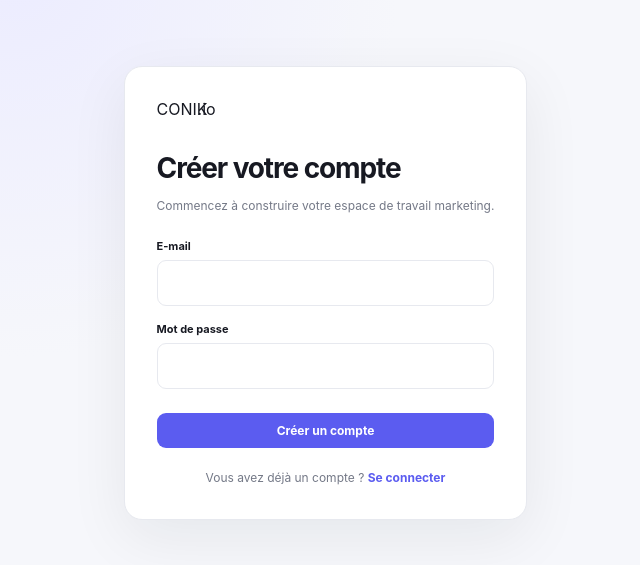
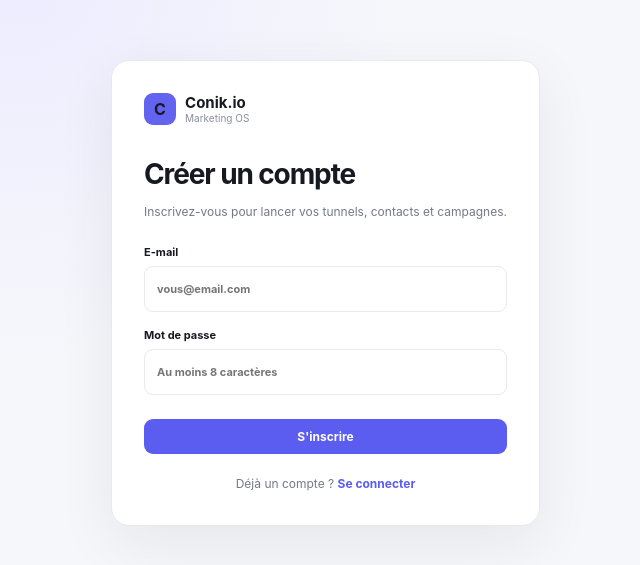
Before and after one commit to anamaherbert1-glitch/Conik.io, a Next.js app: page /signup in a window 1280 px wide. Shown: the part 107-672 px from the top of the page, without its empty margins (437-1077 px from the left). Built offline with nearby package versions, Linux system fonts and the light colour scheme.

Commit message:
feat(ux): skip workspace, center auth pages, orange theme + WhatsApp green

```diff
--- a/app/signup/page.tsx
+++ b/app/signup/page.tsx
@@ -5,21 +5,85 @@
 import { createClient } from '@/lib/supabase/client'
 
 export default function SignupPage() {
-  const [email, setEmail] = useState(''); const [password, setPassword] = useState(''); const [error, setError] = useState(''); const [message, setMessage] = useState(''); const [loading, setLoading] = useState(false)
+  const [email, setEmail] = useState('')
+  const [password, setPassword] = useState('')
+  const [error, setError] = useState('')
+  const [message, setMessage] = useState('')
+  const [loading, setLoading] = useState(false)
+
   async function submit(event: FormEvent) {
-    event.preventDefault(); setError(''); setMessage(''); setLoading(true)
+    event.preventDefault()
+    setError('')
+    setMessage('')
+    setLoading(true)
     try {
       const supabase = createClient()
       const normalizedEmail = email.trim().toLowerCase()
-      const { data, error } = await supabase.auth.signUp({ email: normalizedEmail, password, options: { emailRedirectTo: `${window.location.origin}/auth/callback?next=/onboarding` } })
-      if (error) setError(error.message)
-      else if (data.session) window.location.href = '/onboarding'
-      else setMessage('Consultez votre boîte mail pour confirmer votre compte, puis poursuivez la configuration.')
-    } catch (err) {
-      setError(err instanceof Error ? err.message : 'Impossible de créer le compte.')
+      const { data, error: signUpError } = await supabase.auth.signUp({
+        email: normalizedEmail,
+        password,
+        options: { emailRedirectTo: `${window.location.origin}/onboarding` },
+      })
+      if (signUpError) {
+        setError(signUpError.message)
+        return
+      }
+      if (data.session) {
+        window.location.replace('/onboarding')
+        return
+      }
+      setMessage('Compte créé. Vérifiez votre e-mail si une confirmation est requise, puis connectez-vous.')
+    } catch (e) {
+      setError(e instanceof Error ? e.message : 'Inscription impossible.')
     } finally {
       setLoading(false)
     }
   }
-  return <main className="auth-page"><div className="auth-card"><Link href="/" className="brand">CONIK<span>.io</span></Link><h1>Créer votre compte</h1><p>Commencez à construire votre espace de travail marketing.</p><form onSubmit={submit}><label>E-mail<input type="email" required autoComplete="email" value={email} onChange={e=>setEmail(e.target.value)} /></label><label>Mot de passe<input type="password" required minLength={8} autoComplete="new-password" value={password} onChange={e=>setPassword(e.target.value)} /></label>{error && <div className="error">{error}</div>}{message && <div className="success">{message}</div>}<button className="primary full" disabled={loading}>{loading ? 'Création…' : 'Créer un compte'}</button></form><p className="auth-footer">Vous avez déjà un compte ? <Link href="/login">Se connecter</Link></p></div></main>
+
+  return (
+    <main className="auth-page">
+      <div className="auth-card">
+        <Link href="/" className="brand">
+          <b>C</b>
+          <strong>Conik.io</strong>
+          <small>Marketing OS</small>
+        </Link>
+        <h1>Créer un compte</h1>
+        <p>Inscrivez-vous pour lancer vos tunnels, contacts et campagnes.</p>
+        <form onSubmit={submit}>
+          <label>
+            E-mail
+            <input
+              type="email"
+              required
+              autoComplete="email"
+              value={email}
+              onChange={(e) => setEmail(e.target.value)}
+              placeholder="vous@email.com"
+            />
+          </label>
+          <label>
+            Mot de passe
+            <input
+              type="password"
+              required
+              minLength={8}
+              autoComplete="new-password"
+              value={password}
+              onChange={(e) => setPassword(e.target.value)}
+              placeholder="Au moins 8 caractères"
+            />
+          </label>
+          {error && <div className="error">{error}</div>}
+          {message && <div className="success">{message}</div>}
+          <button className="primary full" disabled={loading}>
+            {loading ? 'Création…' : "S'inscrire"}
+          </button>
+        </form>
+        <p className="auth-footer">
+          Déjà un compte ? <Link href="/login">Se connecter</Link>
+        </p>
+      </div>
+    </main>
+  )
 }
```
Also changed, not shown: app/onboarding/page.tsx (+121 -20 lines).
